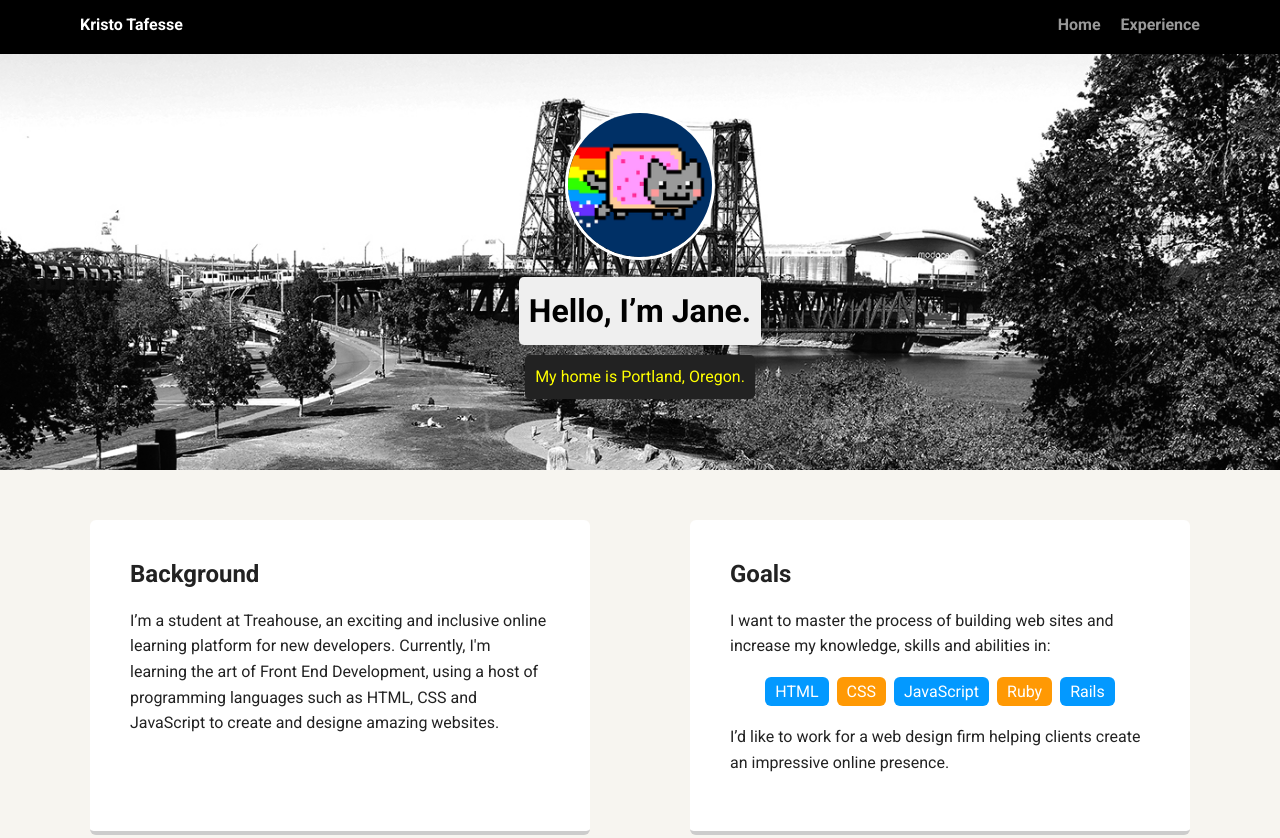
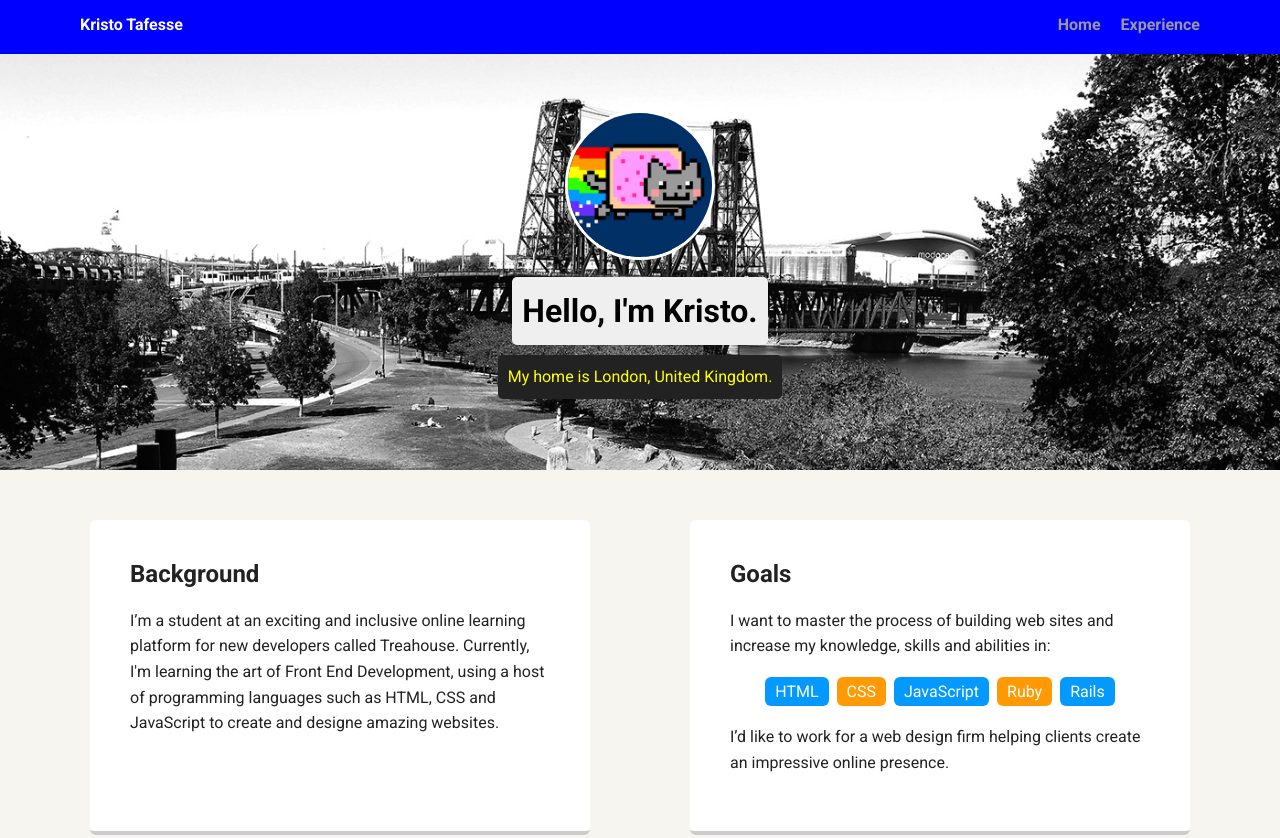
Before and after one commit to KristoTafese/Techdegree-project-1, a plain HTML site: page portfolio_update_v1/index.html in a window 1280 px wide. Shown: the top 838 px of the page. Drawn offline with Linux system fonts and the light colour scheme; a web font is replaced by a local one.

Commit message:
change navigation colour

```diff
--- a/portfolio_update_v1/index.html
+++ b/portfolio_update_v1/index.html
@@ -5,7 +5,8 @@
   <title>Kristo Tafesse's Profile</title>
   <meta name="viewport" content="width=device-width, initial-scale=1.0">
   <link rel="stylesheet" href="styles.css">
-  <link href="https://fonts.googleapis.com/css?family=Muli%7CRoboto:400,300,500,700,900" rel="stylesheet"></head>
+  <link href="https://fonts.googleapis.com/css?family=Muli%7CRoboto:400,300,500,700,900" rel="stylesheet">
+</head>
   <body>
 
     <div class="main-nav">
@@ -18,14 +19,14 @@
 
     <header>
       <img src="images/me.png" alt="Drawing of Jane Smith" class="profile-image">
-      <h1 class="tag name">Hello, I’m Jane.</h1>
-      <p class="tag location">My home is Portland, Oregon.</p>
+      <h1 class="tag name">Hello, I'm Kristo.</h1>
+      <p class="tag location">My home is London, United Kingdom.</p>
     </header>
 
     <main class="flex">
       <div class="card">
         <h2>Background</h2>
-        <p>I’m a student at Treahouse, an exciting and inclusive online learning platform for new developers. Currently, I'm learning the art of Front End Development, using a host of programming languages such as HTML, CSS and JavaScript to create and designe amazing websites.</p>
+        <p>I’m a student at an exciting and inclusive online learning platform for new developers called Treahouse. Currently, I'm learning the art of Front End Development, using a host of programming languages such as HTML, CSS and JavaScript to create and designe amazing websites.</p>
         <p></p>
       </div>
 
--- a/portfolio_update_v1/styles.css
+++ b/portfolio_update_v1/styles.css
@@ -25,7 +25,7 @@ a:hover {
 
 .main-nav {
   width: 100%;
-  background: black;
+  background: blue;
   min-height: 30px;
   padding: 10px;
   position: fixed;
```
Also changed, not shown: portfolio_update_v1/Resources/Quarterly Update _ Jan to Mar 2 (1).png (added), portfolio_update_v1/Resources/Quarterly Update _ Jan to Mar 2 (2).png (added), portfolio_update_v1/Resources/Quarterly Update _ Jan to Mar 2 (3).png (added), portfolio_update_v1/Resources/Quarterly Update _ Jan to Mar 2.png (added), portfolio_update_v1/Resources/Untitled design (1).png (added), portfolio_update_v1/Resources/Untitled design.png (added).
